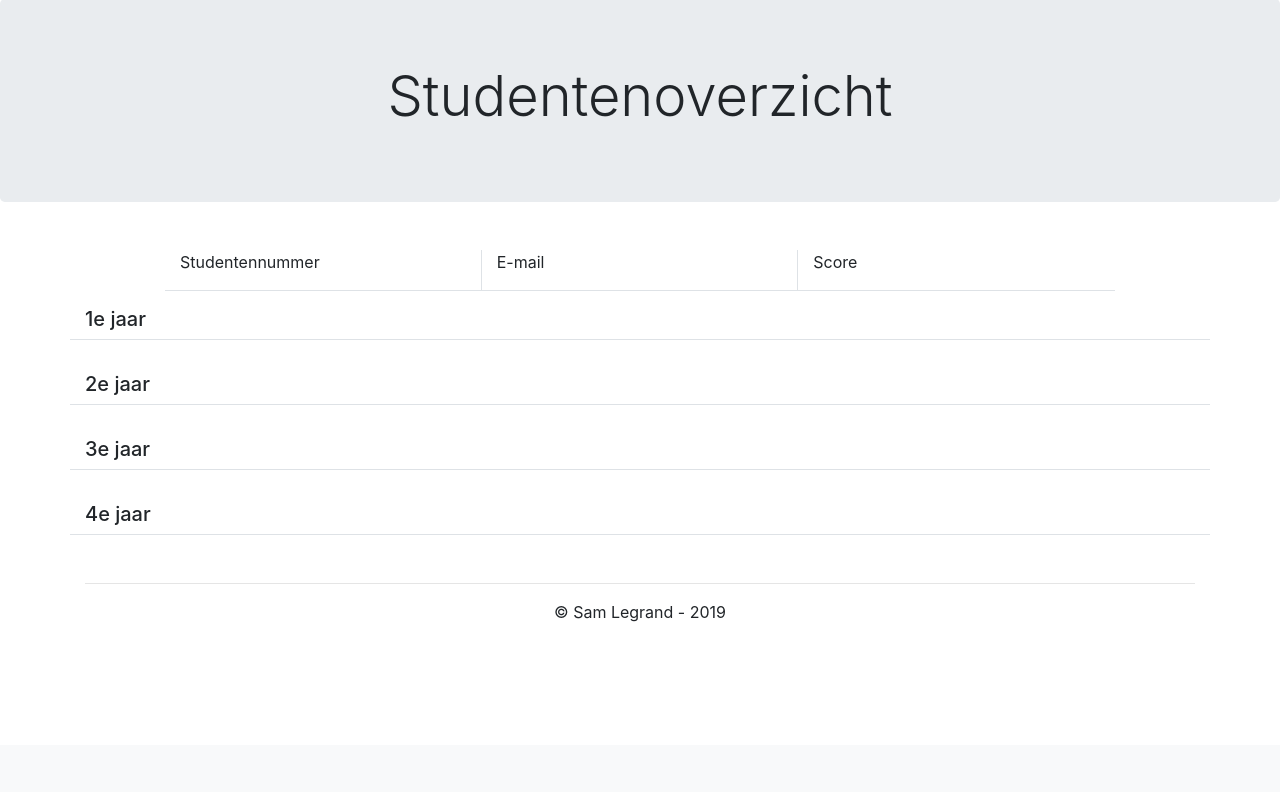
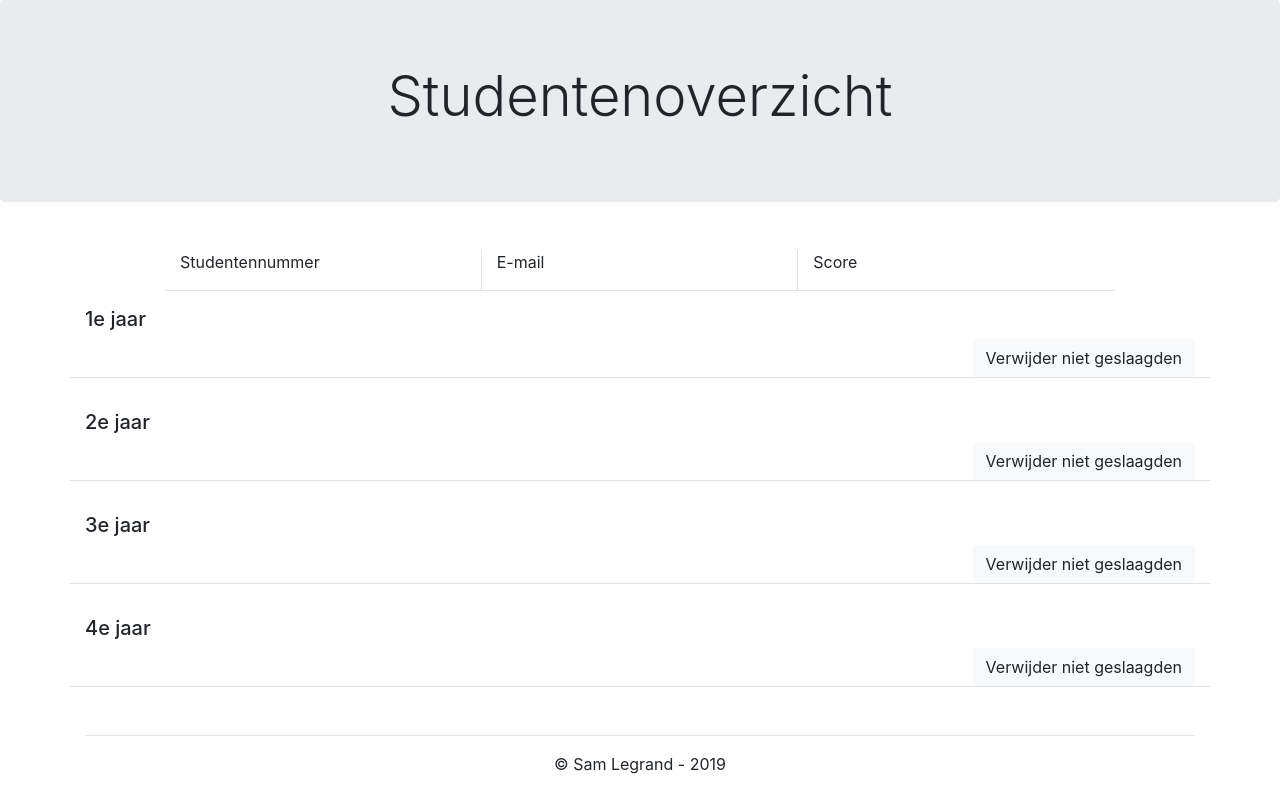
Before and after one commit to SamLegrand/medisch-rekenen, a Flask app: page /admin in a window 1280 px wide. Shown: the part 55-847 px from the top of the page. Before the commit the page ends 677 px from the top, so only its background shows below. Run offline with Flask 2, Linux system fonts and the light colour scheme; the visitor is signed in with stand-in values (Sample User, id 1); data that the repository does not hold is empty; some libraries are stand-ins or nearby versions.

Commit message:
Added delete failed button front-end

```diff
--- a/static/evaluation.js
+++ b/static/evaluation.js
@@ -143,7 +143,8 @@ $(document).ready(function(){
     $('#proceed').on('click', function (e) {
         // Enable inputs
         $('#evaluation input').each(function () {
-            $(this).prop('disabled', true);
+            $(this).prop('disabled', false);
+            $(this).parent().find('p').css('color', 'inherit');
         });
         // render next question if it exists
         updateProgress();
--- a/templates/admin.html
+++ b/templates/admin.html
@@ -42,6 +42,7 @@
     <div class="row">
         <div class="col border-bottom">
             <h5>1e jaar</h5>
+            <button class="btn btn-light float-right delete-failed" value="1">Verwijder niet geslaagden</button>
         </div>
     </div>
     <div class="row" id="year1">
@@ -59,8 +60,8 @@
                 <div class="col-3 border">
                     <p>{{ result['score'] }}</p>
                 </div>
-                <div class="col-1 my-auto">
-                    <p><button class="btn btn-light delete-score" value="{{ result['year'] }}-{{ result['username'] }}"><i class="far fa-trash-alt"></i></button></p>
+                <div class="col-1">
+                    <p class="my-auto"><button class="btn btn-light delete-score" value="{{ result['year'] }}-{{ result['username'] }}"><i class="far fa-trash-alt"></i></button></p>
                 </div>
             </div>
             {% endif %}
@@ -71,6 +72,7 @@
     <div class="row">
         <div class="col border-bottom">
             <h5>2e jaar</h5>
+            <button class="btn btn-light float-right delete-failed" value="2">Verwijder niet geslaagden</button>
         </div>
     </div>
     <div class="row" id="year2">
@@ -88,8 +90,8 @@
                 <div class="col-3 border">
                     <p>{{ result['score'] }}</p>
                 </div>
-                <div class="col-1 my-auto">
-                    <p><button class="btn btn-light delete-score" value="{{ result['year'] }}-{{ result['username'] }}"><i class="far fa-trash-alt"></i></button></p>
+                <div class="col-1">
+                    <p class="my-auto"><button class="btn btn-light delete-score" value="{{ result['year'] }}-{{ result['username'] }}"><i class="far fa-trash-alt"></i></button></p>
                 </div>
             </div>
             {% endif %}
@@ -100,6 +102,7 @@
     <div class="row">
         <div class="col border-bottom">
             <h5>3e jaar</h5>
+            <button class="btn btn-light float-right delete-failed" value="3">Verwijder niet geslaagden</button>
         </div>
     </div>
     <div class="row" id="year3">
@@ -117,8 +120,8 @@
                 <div class="col-3 border">
                     <p>{{ result['score'] }}</p>
                 </div>
-                <div class="col-1 my-auto">
-                    <p><button class="btn btn-light delete-score" value="{{ result['year'] }}-{{ result['username'] }}"><i class="far fa-trash-alt"></i></button></p>
+                <div class="col-1">
+                    <p class="my-auto"><button class="btn btn-light delete-score" value="{{ result['year'] }}-{{ result['username'] }}"><i class="far fa-trash-alt"></i></button></p>
                 </div>
             </div>
             {% endif %}
@@ -129,6 +132,7 @@
     <div class="row">
         <div class="col border-bottom">
             <h5>4e jaar</h5>
+            <button class="btn btn-light float-right delete-failed" value="4">Verwijder niet geslaagden</button>
         </div>
     </div>
     <div class="row" id="year4">
@@ -146,8 +150,8 @@
                 <div class="col-3 border">
                     <p>{{ result['score'] }}</p>
                 </div>
-                <div class="col-1 my-auto">
-                    <p><button class="btn btn-light delete-score" value="{{ result['year'] }}-{{ result['username'] }}"><i class="far fa-trash-alt"></i></button></p>
+                <div class="col-1">
+                    <p class="my-auto"><button class="btn btn-light delete-score" value="{{ result['year'] }}-{{ result['username'] }}"><i class="far fa-trash-alt"></i></button></p>
                 </div>
             </div>
             {% endif %}
```
